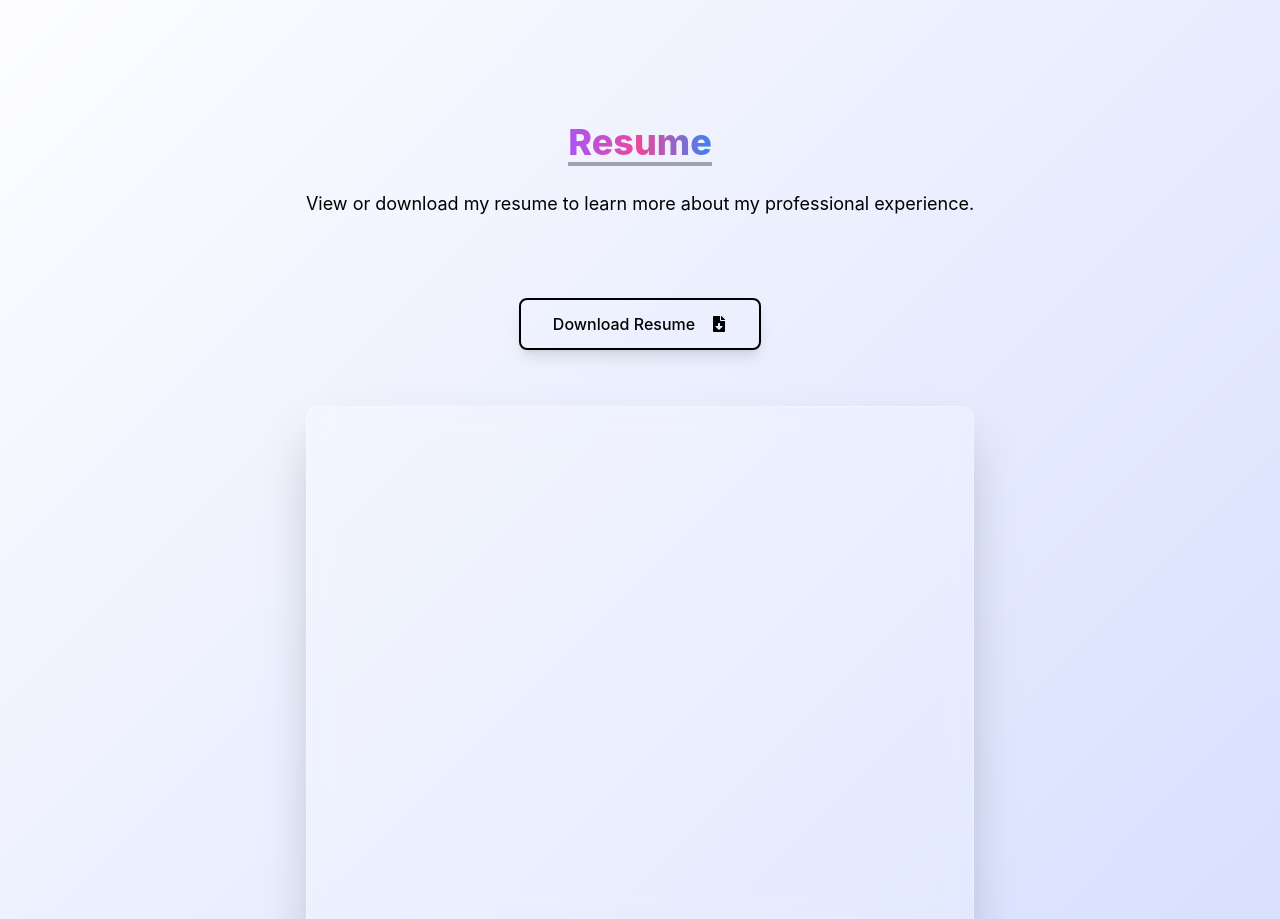
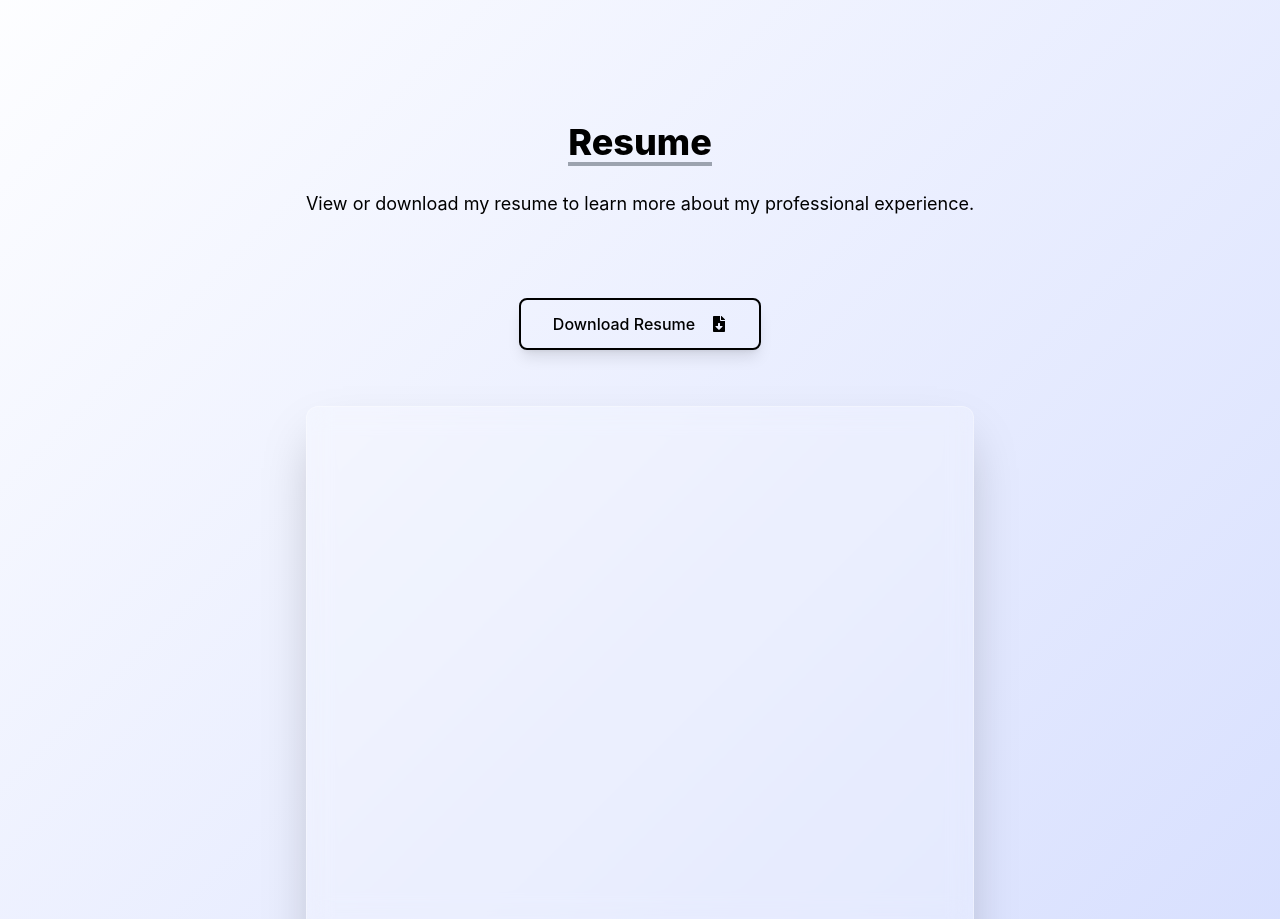
Before and after one commit to sourabh1211/Workspace_Portfolio, a React (Create React App) app: page / in a window 1280 px wide. Shown: the part 3460-4379 px from the top of the page. Built offline with nearby package versions, Linux system fonts and the light colour scheme.

Commit message:
Update Resume.jsx

```diff
--- a/src/components/Resume.jsx
+++ b/src/components/Resume.jsx
@@ -9,7 +9,7 @@ const Resume = () => {
       <div className="max-w-[1000px] mx-auto text-center">
         {/* Heading */}
         <div className="mb-12">
-          <h2 className="text-4xl font-extrabold inline-block text-transparent bg-clip-text bg-gradient-to-r from-purple-500 via-pink-500 to-blue-500 border-b-4 border-gray-400">
+          <h2 className="text-4xl font-extrabold inline-block text-black border-b-4 border-gray-400">
             Resume
           </h2>
           <p className="py-6 text-lg text-black">
```
